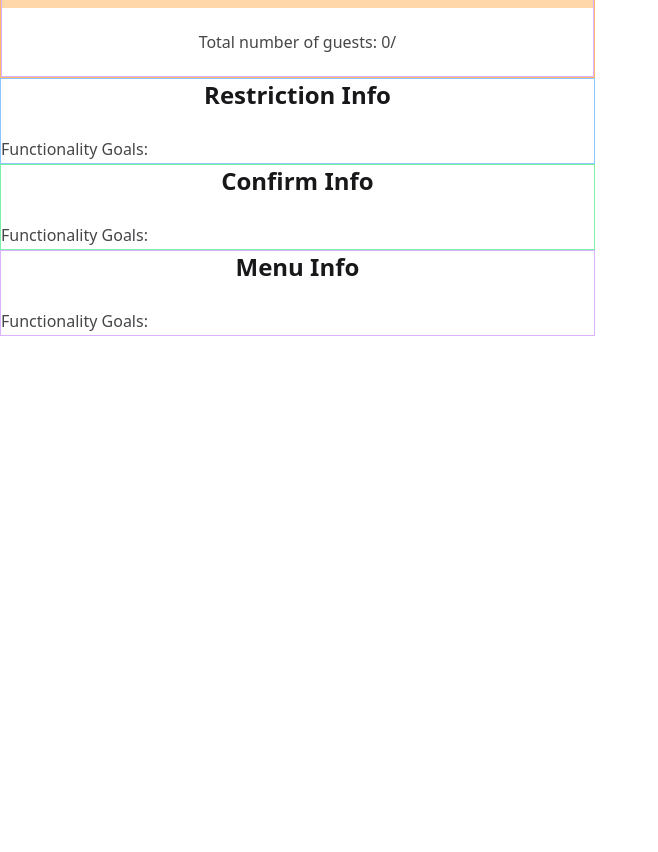
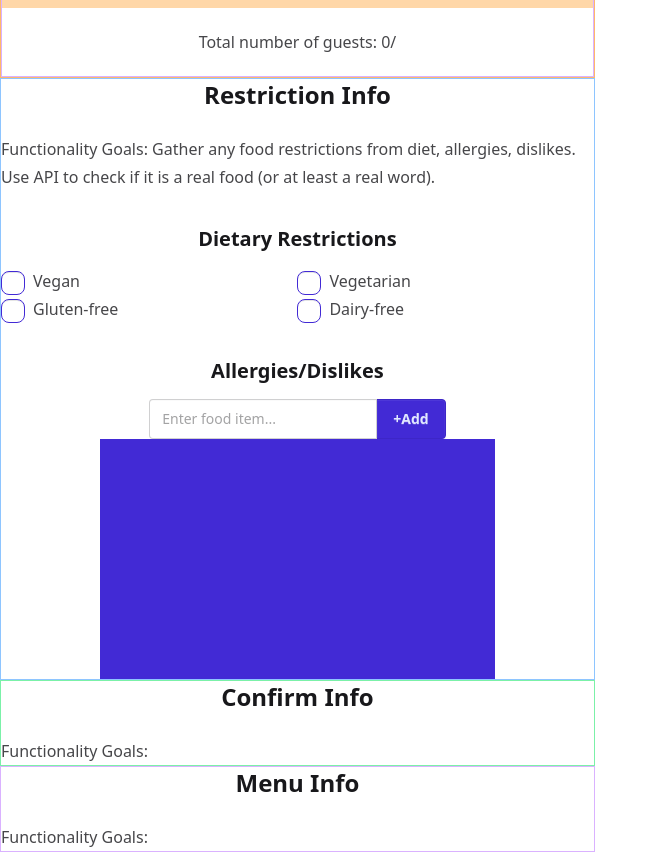
Before and after one commit to ang-riv/dinner-party-generator, a React (Vite) app: page / in a window 1280 px wide. Shown: the part 1160-2012 px from the top of the page, without its empty margins (0-658 px from the left). Before the commit the page ends 1496 px from the top, so only its background shows below. Built offline with nearby package versions, Linux system fonts and the light colour scheme; a web font is replaced by a local one.

Commit message:
Finished food restriction section, gathers info on diet restrictions and allergies or dislikes

```diff
--- a/src/App.jsx
+++ b/src/App.jsx
@@ -16,6 +16,7 @@ function App() {
   const [guests, setGuests] = useState([]);
   const [guestName, setGuestName] = useState("");
   const nameRef = useRef(null);
+  const restrictionRef = useRef(null);
 
   // * select number options
   const numOptions = [];
@@ -72,7 +73,26 @@ function App() {
   // * food restrictions
   const [foodRestrictions, setFoodRestrictions] = useState([]);
   const [restrictionName, setRestrictionName] = useState("");
+  const diets = ["Vegan", "Vegetarian", "Gluten-free", "Dairy-free"];
   // console.log(guests);
+  const handleRestrictions = () => {
+    setFoodRestrictions([...foodRestrictions, restrictionName]);
+    if (restrictionRef.current) restrictionRef.current.value = "";
+  };
+
+  const handleRemove = (foodItem) => {
+    const updatedArr = foodRestrictions.filter((food) => food != foodItem);
+    setFoodRestrictions(updatedArr);
+  };
+
+  const handleDiet = (e) => {
+    if (e.target.checked === true) {
+      setFoodRestrictions([...foodRestrictions, e.target.value]);
+    } else {
+      const newArr = foodRestrictions.filter((item) => item != e.target.value);
+      setFoodRestrictions(newArr);
+    }
+  };
   return (
     <>
       <div className="prose">
@@ -206,7 +226,68 @@ function App() {
       {/* RESTRICTIONS */}
       <div className="border border-blue-300 prose">
         <h2 className="text-center">Restriction Info</h2>
-        <p>Functionality Goals: </p>
+        <p>
+          Functionality Goals: Gather any food restrictions from diet,
+          allergies, dislikes. Use API to check if it is a real food (or at
+          least a real word).
+        </p>
+        {/* diet */}
+        <div className="">
+          <h3 className="text-center">Dietary Restrictions</h3>
+          <div className="flex flex-wrap">
+            {diets.map((diet) => (
+              <label className=" w-1/2">
+                <input
+                  className="checkbox checkbox-primary mr-2"
+                  type="checkbox"
+                  id={diet}
+                  value={diet}
+                  onChange={(e) => handleDiet(e)}
+                />
+                {diet}
+              </label>
+            ))}
+          </div>
+
+          {/* allergies/dislikes */}
+          <div>
+            <h3 className="text-center">Allergies/Dislikes</h3>
+            <div className="w-full flex flex-wrap justify-center">
+              <div className="join">
+                <input
+                  ref={restrictionRef}
+                  className="input join-item"
+                  type="text"
+                  id=""
+                  minLength="3"
+                  maxLength="30"
+                  placeholder="Enter food item..."
+                  pattern="[A-Za-z]*"
+                  onChange={(e) => setRestrictionName(e.target.value)}
+                />
+                <button
+                  className="btn btn-primary join-item"
+                  onClick={handleRestrictions}
+                >
+                  +Add
+                </button>
+              </div>
+              <div className="w-8/12 h-60 bg-primary">
+                {foodRestrictions.map((foodItem) => (
+                  <div className="flex items-center">
+                    <button
+                      className="btn btn-secondary btn-sm mr-2"
+                      onClick={() => handleRemove(foodItem)}
+                    >
+                      X
+                    </button>
+                    <p>{foodItem}</p>
+                  </div>
+                ))}
+              </div>
+            </div>
+          </div>
+        </div>
       </div>
       {/* CONFIRMATION */}
       <div className="border border-green-300 prose">
```
